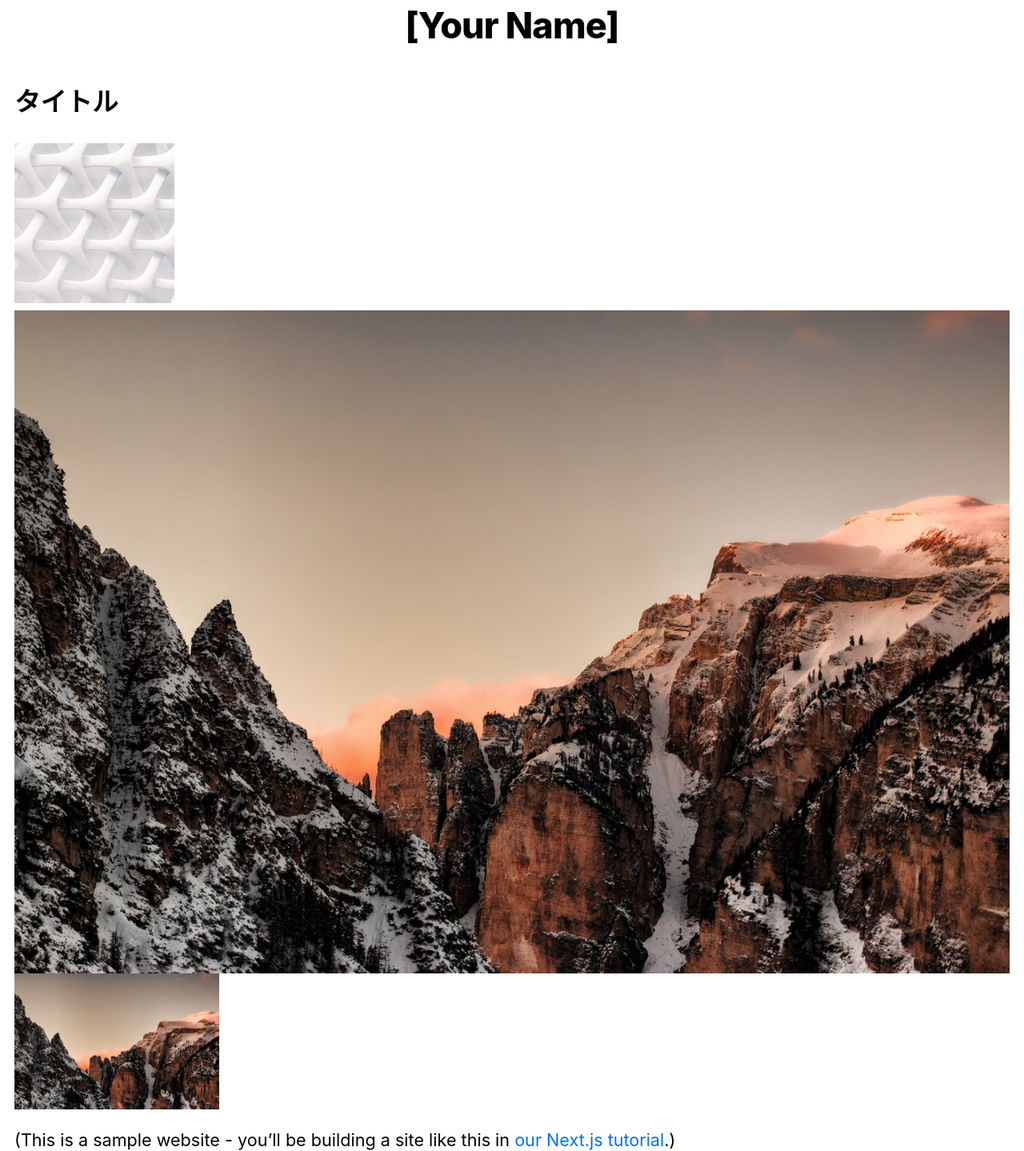
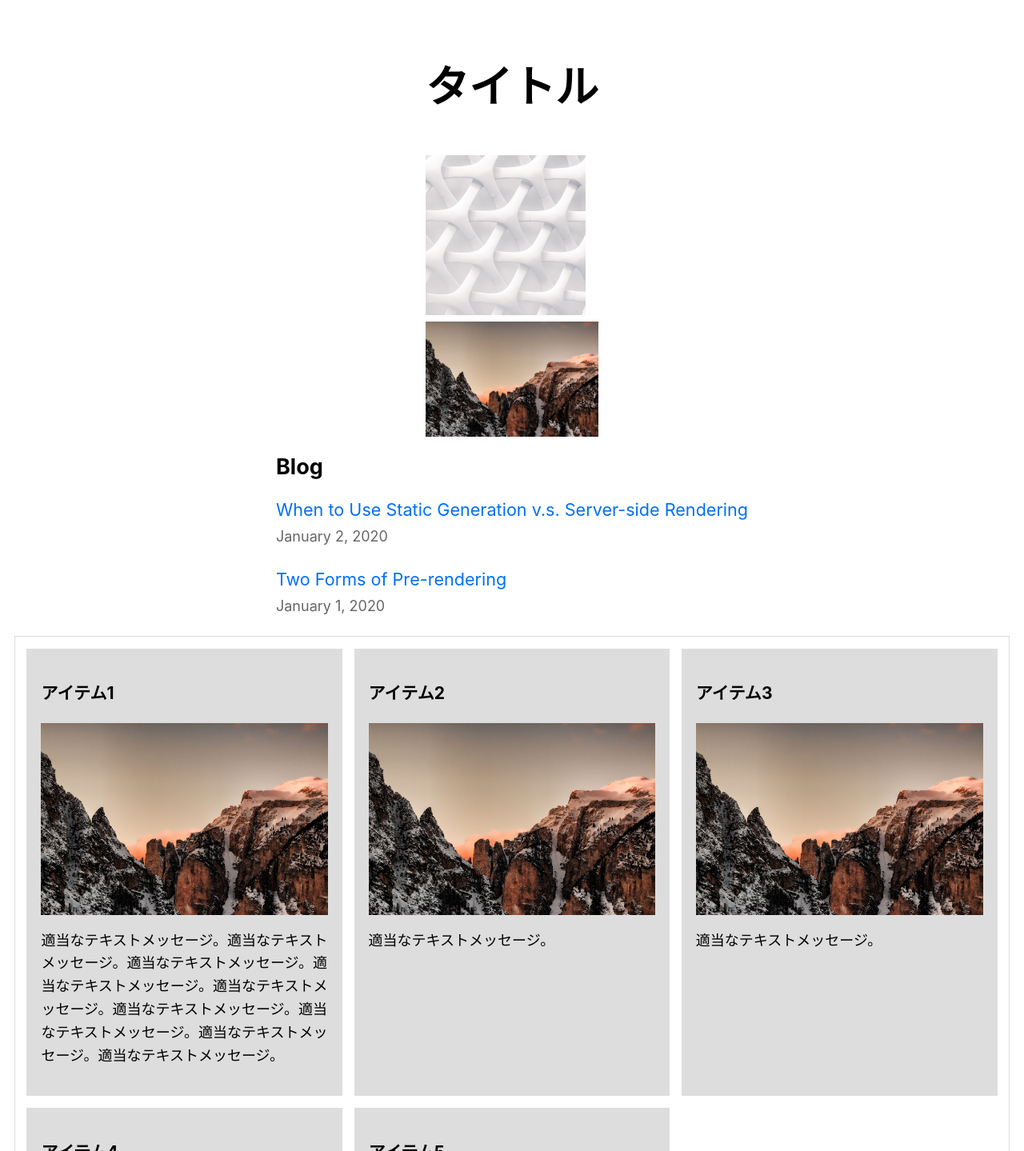
Before and after one commit to konyu/nextjs-imagetag-sample, a Next.js app: page / in a window 1280 px wide. Shown: the part 211-1650 px from the top of the page at 80% size. Built offline with nearby package versions, Linux system fonts and the light colour scheme.

Commit message:
Add: Centering setting

```diff
--- a/components/layout.module.css
+++ b/components/layout.module.css
@@ -1,10 +1,15 @@
 .container {
-  max-width: 1280px;
   padding: 0 1rem;
-  margin: 3rem auto 6rem;
 }
 
 .header {
+  display: flex;
+  flex-direction: column;
+  align-items: center;
+}
+
+/* 中央寄せ */
+.main {
   display: flex;
   flex-direction: column;
   align-items: center;
@@ -14,20 +19,27 @@
   margin: 3rem 0 0;
 }
 
+/* カード型のグリッドレイアウト */
 .cssgrid {
+  /* グリッド表示の親要素 */
   display: grid;
   grid-template-columns: repeat(auto-fit, minmax(300px, 1fr));
   grid-auto-rows: 1fr;
   grid-gap: 0.8em;
-  justify-content: center; /* 横方向は中央に */
+  /* 装飾 */
   border: 1px solid #ddd;
   padding: 0.8em;
   margin: 0 0 2em;
 }
-
+/* カード表示内の装飾 */
 .cssgrid > div {
   background: #ddd;
-  overflow: auto;
-  min-width: 0;
   padding: 1em;
 }
+
+/* PC用向けのデザイン */
+@media screen and (min-width: 844px){
+   .h1 {
+     font-size: 3rem;
+   }
+ }
--- a/components/layout.tsx
+++ b/components/layout.tsx
@@ -4,8 +4,8 @@ import styles from './layout.module.css'
 import utilStyles from '../styles/utils.module.css'
 import Link from 'next/link'
 
-const name = '[Your Name]'
-export const siteTitle = 'Next.js Sample Website'
+const name = 'サイト名'
+export const siteTitle = name
 
 export default function Layout({
   children,
@@ -66,7 +66,7 @@ export default function Layout({
           </>
         )}
       </header>
-      <main>{children}</main>
+      <main className={styles.main}>{children}</main>
       {!home && (
         <div className={styles.backToHome}>
           <Link href="/">
--- a/pages/index.tsx
+++ b/pages/index.tsx
@@ -26,14 +26,7 @@ export default function Home({
       <section className={utilStyles.headingMd}>
         <h1 className={styles.h1} >タイトル</h1>
         <Image src={"/images/profile.jpg"} width={200} height={200} />
-        <Image src={"/images/img.jpg"} width={1235 } height={823} sizes="100vw" layout="responsive"/>
-        <div style={{color:"gray", width: "20vw"}}>
-          <Image src={"/images/img.jpg"} width={1235 } height={823}  sizes="20vw"  layout="responsive"/>
-        </div>
-        <p>
-          (This is a sample website - you’ll be building a site like this in{' '}
-          <a href="https://nextjs.org/learn">our Next.js tutorial</a>.)
-        </p>
+        <Image src={"/images/img.jpg"} width={1235 } height={823} layout="responsive"/>
       </section>
       <section className={`${utilStyles.headingMd} ${utilStyles.padding1px}`}>
         <h2 className={utilStyles.headingLg}>Blog</h2>
```
